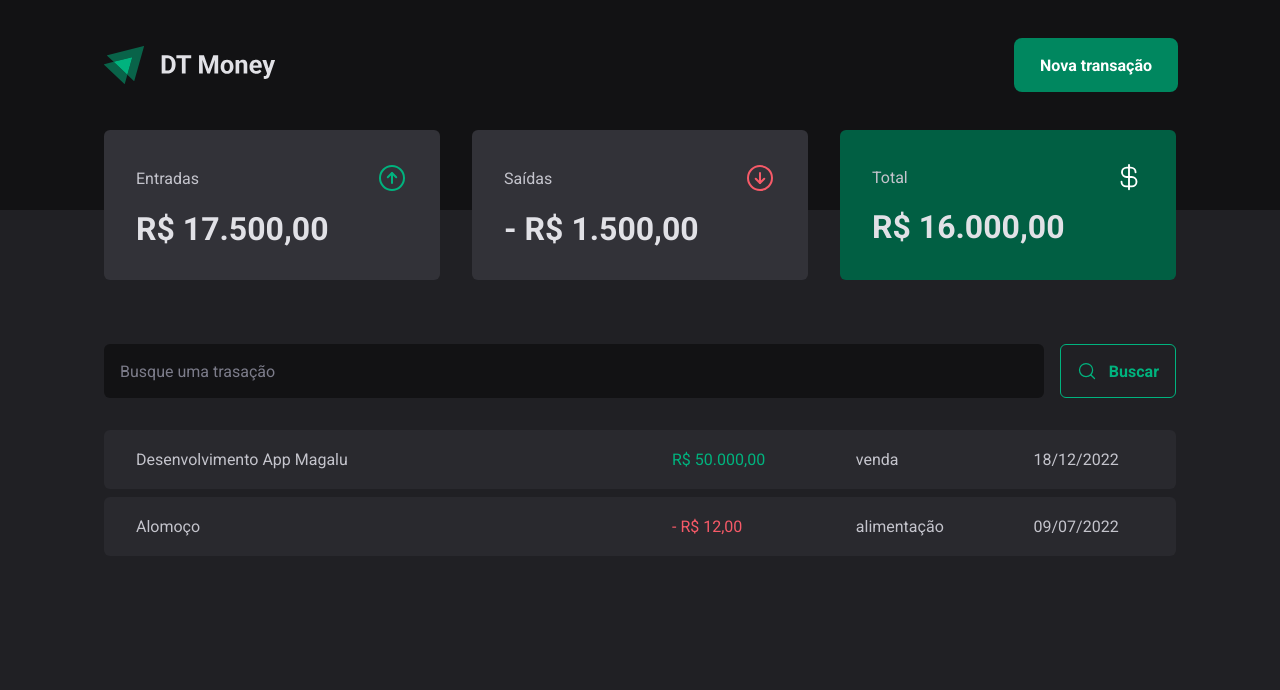
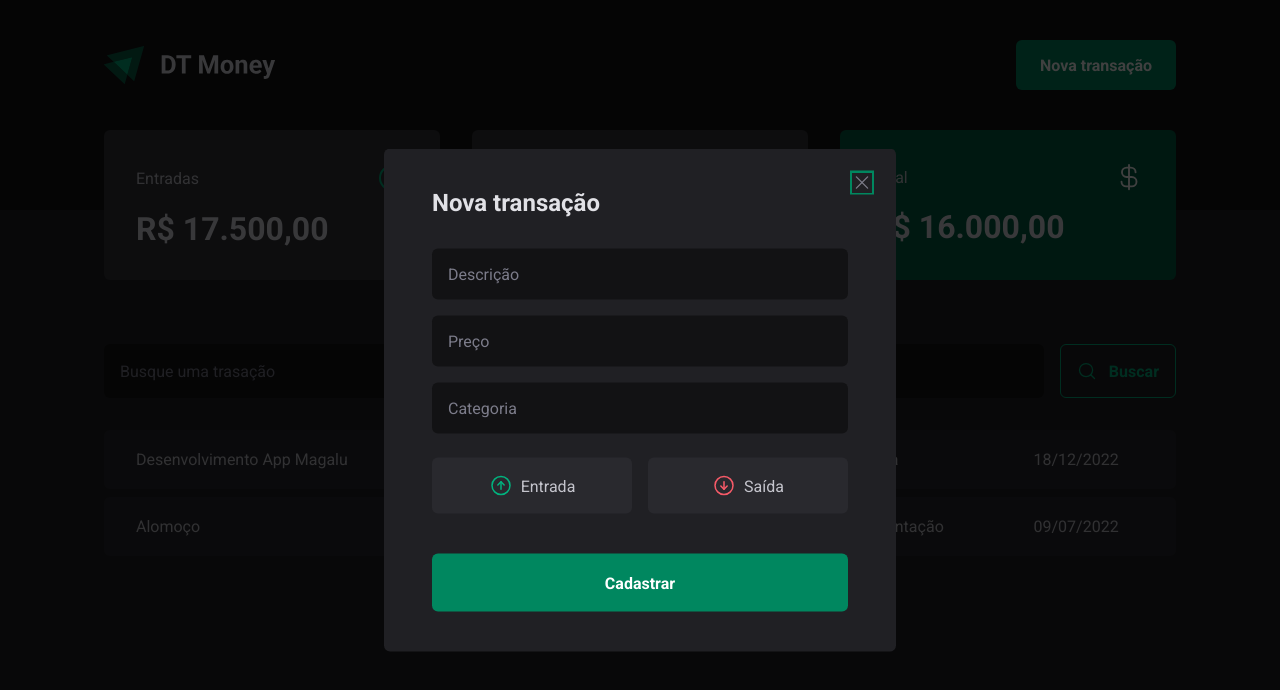
Before and after one commit to ronaldprofile/rseat-dt-money, a React (Vite) app: page / in a window 1280 px wide. Both pictures are taken after a click on the button "Nova transação". Shown: the top 690 px of the page. Built offline with nearby package versions, Linux system fonts and the light colour scheme.

Commit message:
added component NewTransactionModal with animation

```diff
--- a/package.json
+++ b/package.json
@@ -9,6 +9,8 @@
     "preview": "vite preview"
   },
   "dependencies": {
+    "@radix-ui/react-dialog": "^1.0.0",
+    "@radix-ui/react-radio-group": "^1.0.0",
     "phosphor-react": "^1.4.1",
     "react": "^18.2.0",
     "react-dom": "^18.2.0",
--- a/src/components/Header/index.tsx
+++ b/src/components/Header/index.tsx
@@ -1,5 +1,7 @@
+import * as Dialog from "@radix-ui/react-dialog";
 import * as H from "./styles";
 import logo from "../../assets/logo.svg";
+import { NewTransactionModal } from "../NewTransactionModal";
 
 export function Header() {
   return (
@@ -7,7 +9,13 @@ export function Header() {
       <H.HeaderContent>
         <img src={logo} alt="" />
 
-        <H.NewTransactionButton>Nova transação</H.NewTransactionButton>
+        <Dialog.Root>
+          <Dialog.Trigger asChild>
+            <H.NewTransactionButton>Nova transação</H.NewTransactionButton>
+          </Dialog.Trigger>
+
+          <NewTransactionModal />
+        </Dialog.Root>
       </H.HeaderContent>
     </H.HeaderContainer>
   );
--- /dev/null
+++ b/src/components/NewTransactionModal/index.tsx
@@ -0,0 +1,36 @@
+import * as Dialog from "@radix-ui/react-dialog";
+import { ArrowCircleDown, ArrowCircleUp, X } from "phosphor-react";
+import * as N from "./styles";
+
+export function NewTransactionModal() {
+  return (
+    <Dialog.Portal>
+      <N.Overlay />
+      <N.Content>
+        <Dialog.Title>Nova transação</Dialog.Title>
+        <N.CloseModalButton title="fechar modal de nova transação">
+          <X size={20} />
+        </N.CloseModalButton>
+
+        <form>
+          <input type="text" placeholder="Descrição" id="description" />
+          <input type="number" placeholder="Preço" id="price" />
+          <input type="text" placeholder="Categoria" id="category" />
+
+          <N.TransactionType>
+            <N.TransactionTypeButton type="button" variant="income" value="income">
+              <ArrowCircleUp size={24} />
+              Entrada
+            </N.TransactionTypeButton>
+            <N.TransactionTypeButton type="button" variant="outcome" value="outcome">
+              <ArrowCircleDown size={24} />
+              Saída
+            </N.TransactionTypeButton>
+          </N.TransactionType>
+
+          <button type="submit">Cadastrar</button>
+        </form>
+      </N.Content>
+    </Dialog.Portal>
+  );
+}
--- /dev/null
+++ b/src/components/NewTransactionModal/styles.ts
@@ -0,0 +1,166 @@
+import * as Dialog from "@radix-ui/react-dialog";
+import * as RadioGroup from "@radix-ui/react-radio-group";
+import styled, { keyframes } from "styled-components";
+
+const overlayShow = keyframes({
+  "0%": { opacity: 0 },
+  "100%": { opacity: 1 },
+});
+
+const overlayHide = keyframes({
+  "0%": { opacity: 1 },
+  "100%": { opacity: 0 },
+});
+
+const contentShow = keyframes({
+  "0%": {
+    opacity: 0,
+    transform: "translate3d(-50%, calc(-50% + 20px), 0) scale(.96))",
+  },
+
+  "100%": {
+    opacity: 1,
+    transform: "translate3d(-50%, -50%, 0) scale(1))",
+  },
+});
+
+const contentHide = keyframes({
+  "0%": {
+    opacity: 1,
+    transform: "translate3d(-50%, -50% , 0) scale(1))",
+  },
+
+  "100%": {
+    opacity: 0,
+    transform: "translate3d(-50%, calc(-50% + 20px), 0) scale(.96))",
+  },
+});
+
+export const Overlay = styled(Dialog.Overlay)`
+  width: 100vw;
+  height: 100vh;
+  position: fixed;
+  inset: 0;
+
+  background: rgba(0, 0, 0, 0.75);
+
+  &[data-state="open"] {
+    animation: ${overlayShow} 0.2s ease-in;
+  }
+
+  &[data-state="closed"] {
+    animation: ${overlayHide} 0.3s ease-in;
+  }
+`;
+
+export const Content = styled(Dialog.Content)`
+  min-width: 32rem;
+  padding: 2.5rem 3rem;
+  position: fixed;
+  top: 50%;
+  left: 50%;
+  transform: translate(-50%, -50%);
+
+  background: ${({ theme }) => theme["gray-800"]};
+  border-radius: 6px;
+
+  &[data-state="open"] {
+    animation: ${contentShow} 0.3s ease-out forwards;
+  }
+
+  &[data-state="closed"] {
+    animation: ${contentHide} 0.2s ease-out;
+  }
+
+  form {
+    width: 100%;
+    margin-top: 2rem;
+    display: flex;
+    flex-direction: column;
+    gap: 1rem;
+
+    input {
+      padding: 1rem;
+      border: 0;
+      border-radius: 6px;
+      background: ${({ theme }) => theme["gray-900"]};
+      color: ${({ theme }) => theme["gray-300"]};
+
+      &::placeholder {
+        color: ${({ theme }) => theme["gray-500"]};
+      }
+    }
+
+    button[type="submit"] {
+      height: 58px;
+      padding: 0 1.25rem;
+      margin-top: 1.5rem;
+      border: 0;
+      border-radius: 6px;
+      background: ${({ theme }) => theme["green-500"]};
+      color: ${({ theme }) => theme.white};
+      font-weight: bold;
+
+      &:hover {
+        background: ${({ theme }) => theme["green-700"]};
+        transition: background 0.2s;
+      }
+    }
+  }
+`;
+
+export const CloseModalButton = styled(Dialog.Close)`
+  position: absolute;
+  top: 1.5rem;
+  right: 1.5rem;
+  line-height: 0;
+  border: 0;
+  background: transparent;
+  color: ${({ theme }) => theme["gray-500"]};
+`;
+
+export const TransactionType = styled(RadioGroup.Root)`
+  margin-top: 0.5rem;
+
+  display: grid;
+  grid-template-columns: repeat(2, 1fr);
+  gap: 1rem;
+`;
+
+interface TransactionTypeButtonProps {
+  variant?: "income" | "outcome";
+}
+
+export const TransactionTypeButton = styled(RadioGroup.Item)<TransactionTypeButtonProps>`
+  width: 100%;
+  padding: 1rem;
+  display: flex;
+  align-items: center;
+  justify-content: center;
+  gap: 0.5rem;
+  background: ${({ theme }) => theme["gray-700"]};
+  color: ${({ theme }) => theme["gray-300"]};
+  border: 0;
+  border-radius: 6px;
+
+  svg {
+    color: ${({ variant, theme }) =>
+      variant === "income" ? theme["green-300"] : theme["red-300"]};
+  }
+
+  &[data-state="unchecked"]:hover {
+    background: ${({ theme }) => theme['gray-600']};
+    transition: background .2s;
+  }
+
+
+  &[data-state="checked"] {
+    color: ${({ theme }) => theme.white};
+    background: ${({ variant, theme }) =>
+      variant === "income" ? theme["green-500"] : theme["red-500"]};
+
+    svg {
+      color: ${({ theme }) => theme.white};
+    }
+  }
+`;
```
Also changed, not shown: 1 other file (tests, documents, lock files or other folders).
